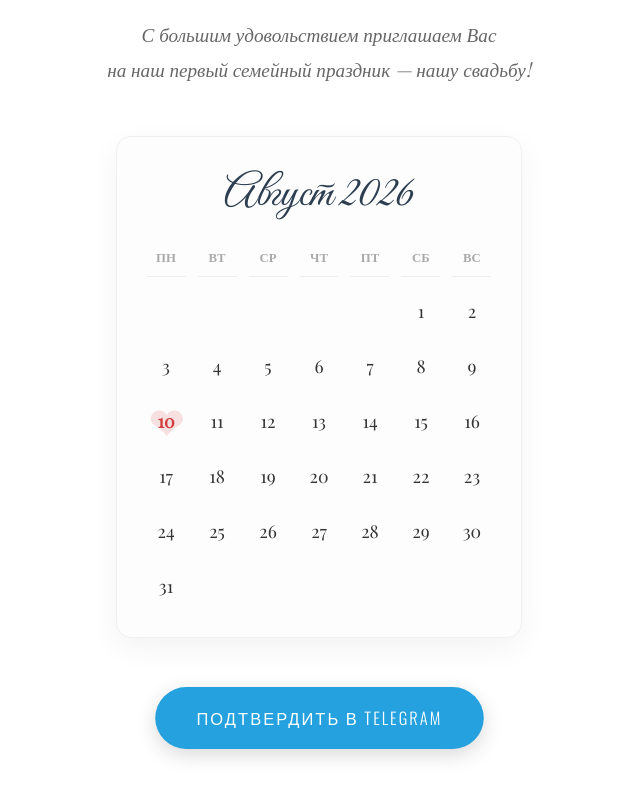
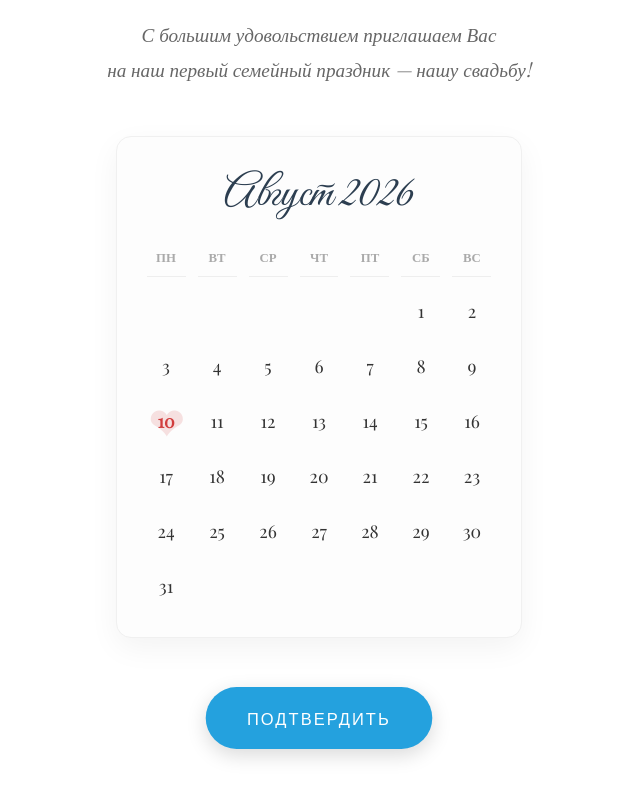
Before and after one commit to KAMBULYATOR/pamytka, a plain HTML site: page index.html in a window 1280 px wide. Shown: the part 929-1727 px from the top of the page, without its empty margins (321-961 px from the left). Drawn offline with nearby package versions, Linux system fonts and the light colour scheme; a web font is replaced by a local one.

Commit message:
index.html

```diff
--- a/index.html
+++ b/index.html
@@ -199,8 +199,8 @@
     </div>
 
     <br>
-    <a href="https://t.me/твой_ник?text=Привет!%20Мы%20получили%20приглашение%20и%20с%20радостью%20придем%20на%20вашу%20свадьбу!" class="btn-confirm">
-        Подтвердить в Telegram
+    <a href="https://t.me/zmariazv?text=Привет!%20Мы%20получили%20приглашение%20и%20с%20радостью%20придем%20на%20вашу%20свадьбу!" class="btn-confirm">
+        Подтвердить
     </a>
 
 </div>
```
